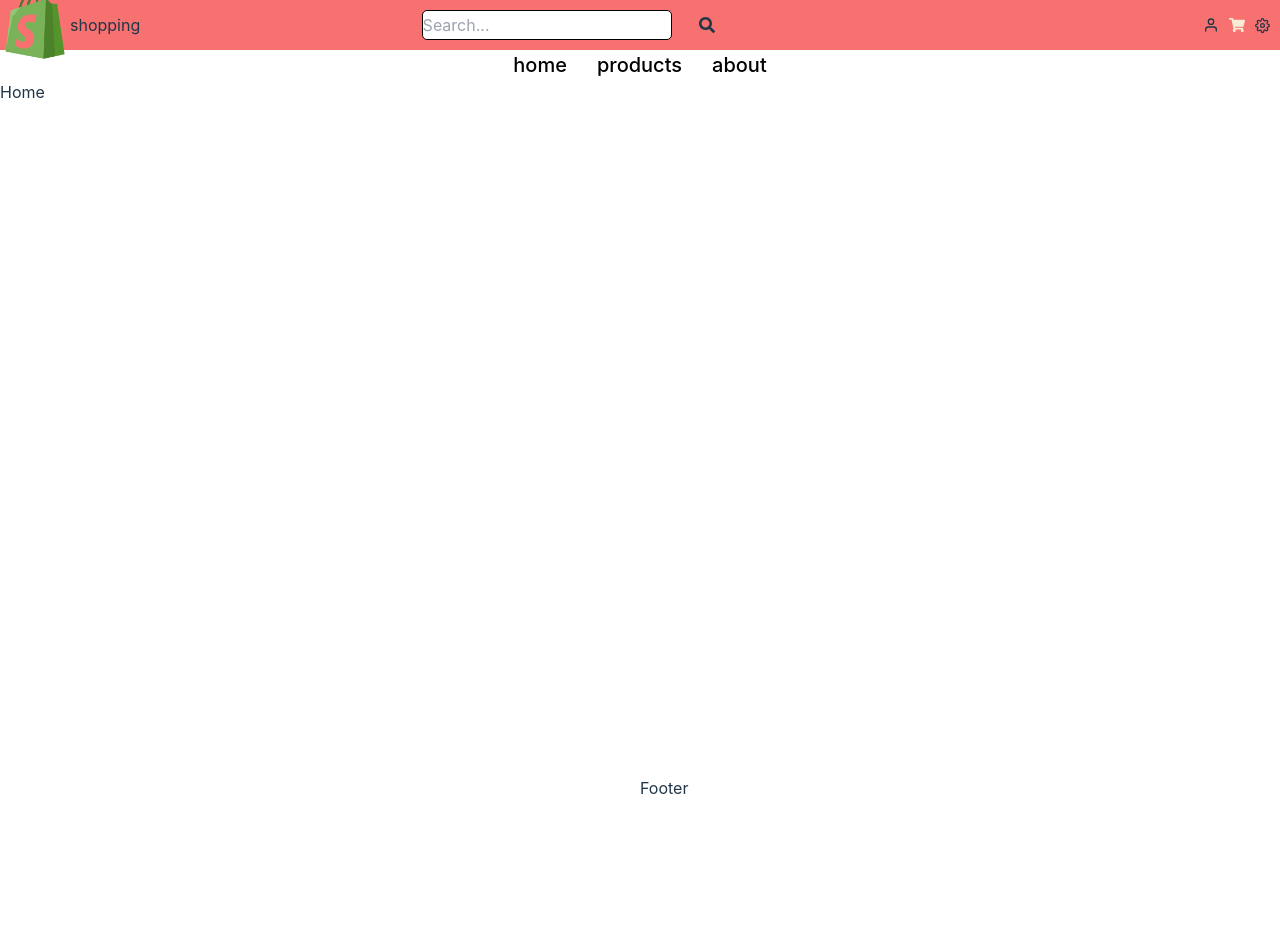
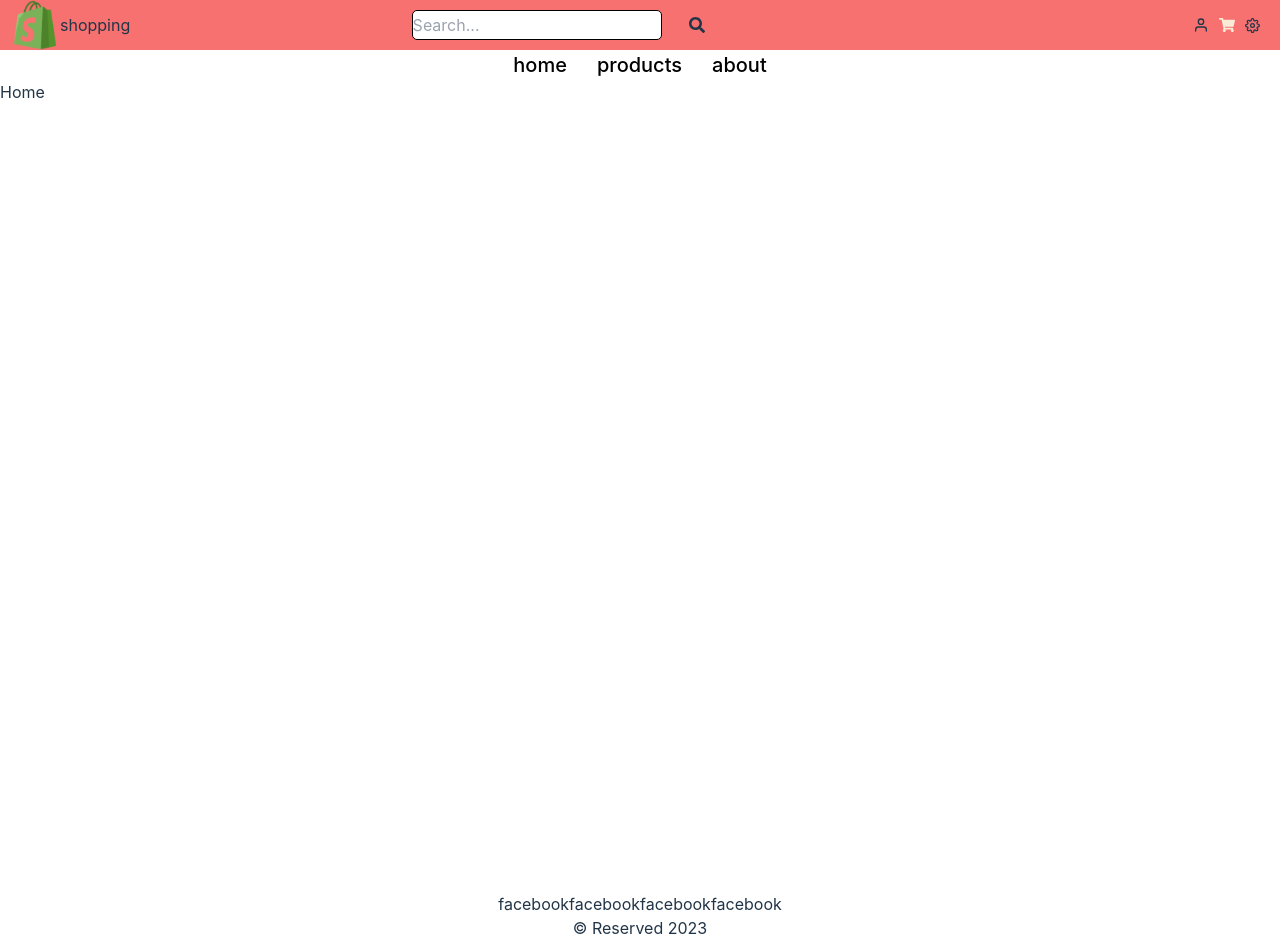
Before and after one commit to Xtyle17/eCommerce, a React (Vite) app: page / in a window 1280 px wide. Before the commit the page ends 800 px from the top, so only its background shows below. Built offline with nearby package versions, Linux system fonts and the light colour scheme.

Commit message:
added some new styles

```diff
--- a/src/App.css
+++ b/src/App.css
@@ -13,4 +13,5 @@ main {
   display: flex;
   flex-direction: column;
   width: 100%;
+  justify-content: space-between;
 }
--- a/src/Components/Body/About.jsx
+++ b/src/Components/Body/About.jsx
@@ -3,7 +3,7 @@ import Footer from "../Footer/Footer";
 import { motion } from "framer-motion";
 const About = () => {
   return (
-    <div className="flex flex-col justify-between">
+    <div className="flex flex-col justify-between min-h-screen">
       <motion.div
         initial={{ opacity: 0, width: 0 }}
         animate={{ opacity: 1, width: "100%" }}
@@ -14,7 +14,7 @@ const About = () => {
         }}>
         About
       </motion.div>
-      <div className="absolute left-2/4 bottom-0">
+      <div className="foot relative bottom-[-60px] flex justify-center">
         <Footer />
       </div>
     </div>
--- a/src/Components/Body/Home.jsx
+++ b/src/Components/Body/Home.jsx
@@ -3,7 +3,7 @@ import { motion } from "framer-motion";
 import Footer from "../Footer/Footer";
 const Home = () => {
   return (
-    <div className="flex flex-col justify-between">
+    <div className="flex flex-col justify-between min-h-screen">
       <motion.div
         initial={{ opacity: 0, width: 0 }}
         animate={{ opacity: 1, width: "100%" }}
@@ -15,7 +15,7 @@ const Home = () => {
         Home
       </motion.div>
 
-      <div className="absolute left-2/4 bottom-0">
+      <div className="foot relative bottom-[-60px] flex justify-center">
         <Footer />
       </div>
     </div>
--- a/src/Components/Body/ProductsList.jsx
+++ b/src/Components/Body/ProductsList.jsx
@@ -1,4 +1,4 @@
-import React, { useState,  useContext, useEffect } from "react";
+import React, { useState, useContext, useEffect } from "react";
 import Footer from "../Footer/Footer";
 import { motion } from "framer-motion";
 import "../../Css/products.css";
@@ -6,9 +6,7 @@ import { Link } from "react-router-dom";
 import AddToCart from "./AddToCart";
 import { CartContext } from "../Provider/cartProvider";
 
-
 const ProductsList = () => {
-
   const [currentPage, setCurrentPage] = useState(1);
   const productsPerPage = 5;
   const { searchResult, productType, setProductType } = useContext(CartContext);
@@ -48,7 +46,6 @@ const ProductsList = () => {
         </label>
 
         <label className="flex">
-
           <input
             type="radio"
             name="productType"
@@ -70,7 +67,7 @@ const ProductsList = () => {
           wear
         </label>
       </form>
-    <div className="box  flex flex-col justify-center flex-grow flex-shrink ">
+      <div className="flex flex-col justify-center flex-grow flex-shrink ">
         <motion.div
           className="Body justify-center flex-wrap "
           initial={{ opacity: 0, width: 0 }}
@@ -80,7 +77,6 @@ const ProductsList = () => {
             x: window.innerWidth,
             transition: { duration: 0 },
           }}>
-
           <div className="grow-1 w-48 md:w-4/6 h-full lg:w-5/5 flex flex-col content-center justify-center items-center gap-y-5">
             <h2>PRODUCTS</h2>
 
@@ -131,7 +127,7 @@ const ProductsList = () => {
             </div>
           </div>
         </motion.div>
-      <div className="foot">
+        <div className="foot relative bottom-[-60px] flex justify-center">
           <Footer />
         </div>
       </div>
--- a/src/Components/Footer/Footer.jsx
+++ b/src/Components/Footer/Footer.jsx
@@ -1,7 +1,20 @@
 import React from "react";
 
 const Footer = () => {
-  return <div className="flex justify-center ">Footer</div>;
+  const date = new Date().getFullYear();
+  return (
+    <div className="flex flex-col justify-center items-center ">
+      <div className="flex">
+        <p>facebook</p>
+        <p>facebook</p>
+        <p>facebook</p>
+        <p>facebook</p>
+      </div>
+      <div>
+        <p>&copy; Reserved {date} </p>
+      </div>
+    </div>
+  );
 };
 
 export default Footer;
--- a/src/Css/header.css
+++ b/src/Css/header.css
@@ -5,10 +5,11 @@
   column-gap: 10px;
   justify-content: space-between;
   height: 50px;
+  padding: 0px 10px;
 }
 img {
-  width: 70px;
-  height: 70px;
+  width: 50px;
+  height: 50px;
 }
 input {
   height: 30px;
--- a/src/Css/products.css
+++ b/src/Css/products.css
@@ -7,20 +7,13 @@
   row-gap: 5px;
   width: 100%;
   justify-content: center;
-  align-content: center
+  align-content: center;
 }
-
 
 p {
   margin: 0;
 }
-@media (min-width:769px){
-.foot{
-  position: absolute;
-  left: 50%;
-  bottom: 0%;
-}
-
+@media (min-width: 769px) {
 }
 
 @media (max-width: 768px) {
@@ -30,14 +23,13 @@ p {
     flex-direction: column;
     width: 20%;
     align-items: center;
-
   }
-  .items{
+  .items {
     display: flex;
     flex-direction: column;
     justify-content: center;
     width: 100%;
     align-self: center;
-   margin-bottom: 20px;
+    margin-bottom: 20px;
   }
 }
```
Lines whose indentation alone changed are shown as unchanged.
